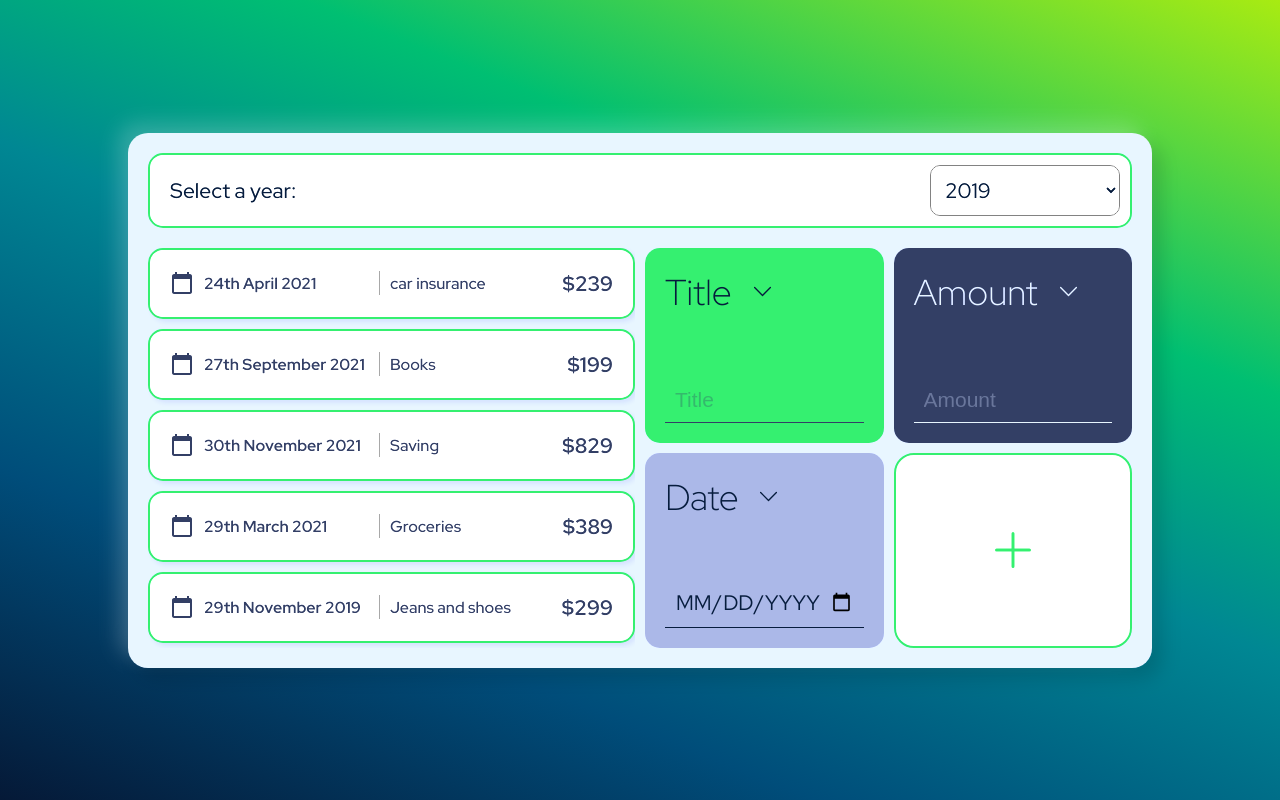
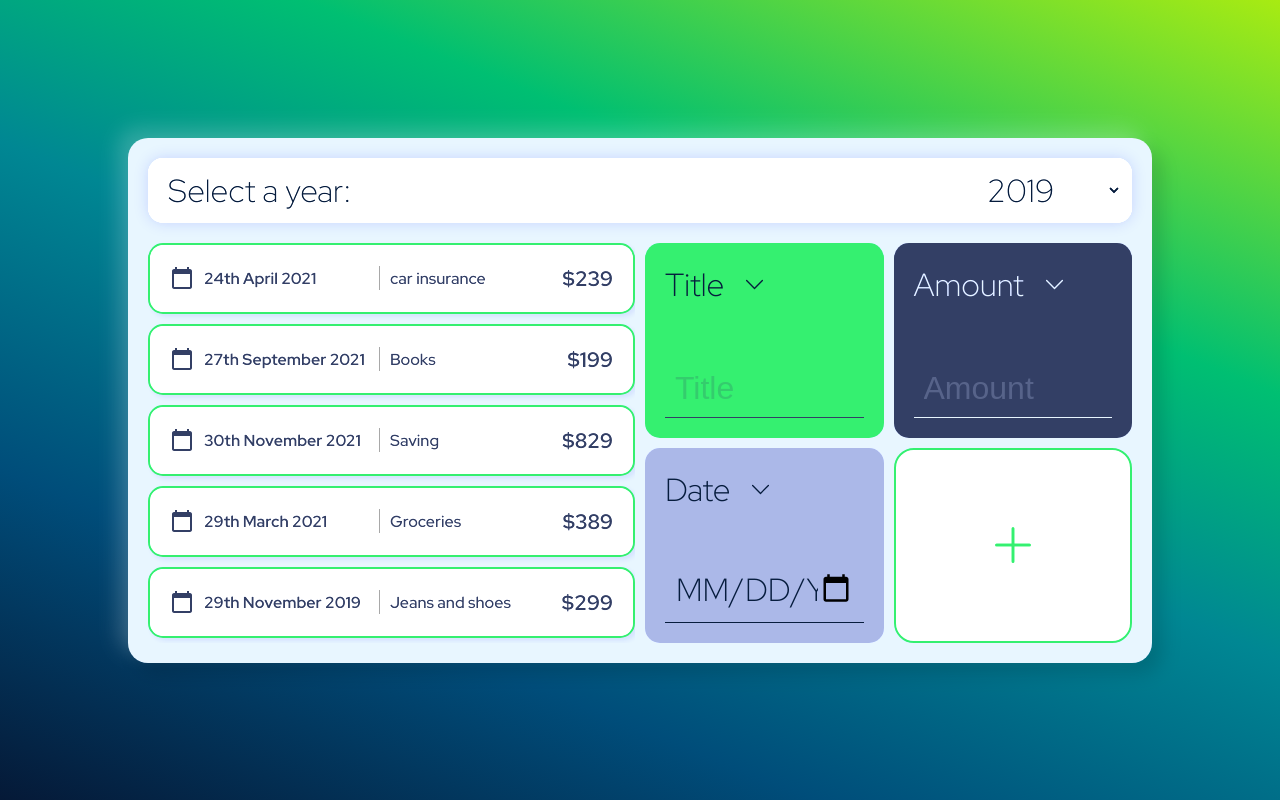
Before and after one commit to Mahyarnafisi/monthly-cost, a React (Create React App) app: page / in a window 1280 px wide. Built offline with nearby package versions, Linux system fonts and the light colour scheme.

Commit message:
almost done with styling ExpenseFilter.css

```diff
--- a/src/components/expenses/ExpenseFilter.js
+++ b/src/components/expenses/ExpenseFilter.js
@@ -3,7 +3,7 @@ import "../../style/expenses/ExpenseFilter.css";
 function ExpenseFilter() {
   return (
     <div className="expense-filter">
-      <div className="expense-filter__dropdown">
+      <div className="expense-filter__dropdown ">
         <p>Select a year:</p>
         <select name="" id="">
           <option value="2019">2019</option>
--- a/src/index.css
+++ b/src/index.css
@@ -28,8 +28,8 @@
   /* Font size sheets */
   --fs-s: 1.6rem;
   --fs-m: 2.1rem;
-  --fs-l: 3.6rem;
-  --fs-xl: 4.8rem;
+  --fs-l: 3.2rem;
+  --fs-xl: 4.6rem;
   /* margins sheets */
   --mb-s: 1rem;
   --mb-m: 2rem;
--- a/src/style/expenses/ExpenseFilter.css
+++ b/src/style/expenses/ExpenseFilter.css
@@ -12,26 +12,33 @@
   width: 100%;
   border-radius: 1.5rem;
   background-color: var(--color-white);
-  border: 2px solid var(--color-secondary);
+  box-shadow: 0 0 1.5rem #00000025;
+  /* border: 2px solid var(--color-secondary); */
 }
 
 .expense-filter__dropdown p {
-  font-size: var(--fs-m);
-  font-weight: var(--fw-medium);
+  font-size: var(--fs-l);
+  font-weight: var(--fw-light);
   color: var(--color-primary);
 }
 .expense-filter__dropdown select {
-  font-size: var(--fs-m);
+  font-size: var(--fs-l);
   font-family: var(--font);
   width: 20%;
-  padding: 1rem;
+  /* padding: 1rem; */
   border-radius: 1rem;
   background-color: inherit;
   color: var(--color-primary);
   outline: none;
-  font-weight: var(--fw-medium);
+  font-weight: var(--fw-light);
+  text-align: center;
+  border: none;
 }
 
 .expense-filter__dropdown option {
-  font-weight: var(--fw-bold);
+  font-weight: var(--fw-regular);
 }
+
+.expense-filter:hover select {
+  font-weight: var(--fw-regular);
+}
--- a/src/style/newexpense/NewExpenseForm.css
+++ b/src/style/newexpense/NewExpenseForm.css
@@ -41,7 +41,7 @@
   border: none;
   background-color: var(--color-secondary);
   border-bottom: 1px solid;
-  font-size: var(--fs-m);
+  font-size: var(--fs-l);
   font-weight: var(--fw-light);
   color: var(--color-primary-shade-1);
   outline: none;
@@ -49,7 +49,7 @@
 
 .input--title input::placeholder {
   color: var(--color-primary-shade-1);
-  opacity: 30%;
+  opacity: 20%;
   font-weight: var(--fw-light);
 }
 /* ------------------------------- */
@@ -74,7 +74,7 @@
   border: none;
   background-color: var(--color-primary-shade-1);
   border-bottom: 1px solid;
-  font-size: var(--fs-m);
+  font-size: var(--fs-l);
   font-weight: var(--fw-light);
   color: var(--color-text-white);
   outline: none;
@@ -82,7 +82,7 @@
 
 .input--amount input::placeholder {
   color: var(--color-text-white);
-  opacity: 30%;
+  opacity: 20%;
   font-weight: var(--fw-light);
 }
 /* ---------------------------------- */
@@ -108,8 +108,8 @@
   background-color: var(--color-primary-shade-2);
   color: var(--color-primary);
   border-bottom: 1px solid;
-  font-size: var(--fs-m);
-  font-weight: var(--fw- regular);
+  font-size: var(--fs-l);
+  font-weight: var(--fw-light);
   outline: none;
   text-transform: uppercase;
   font-family: "Red Hat Display", sans-serif;
```
